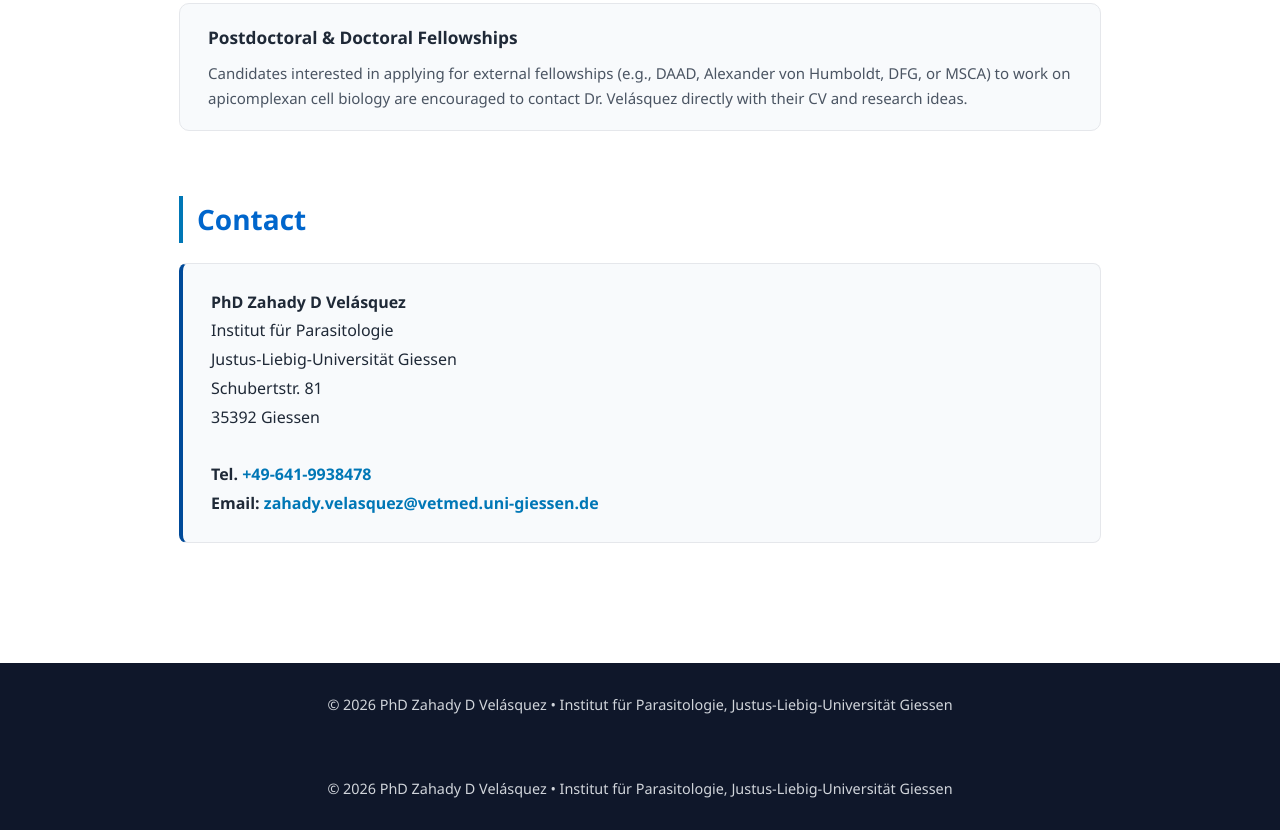
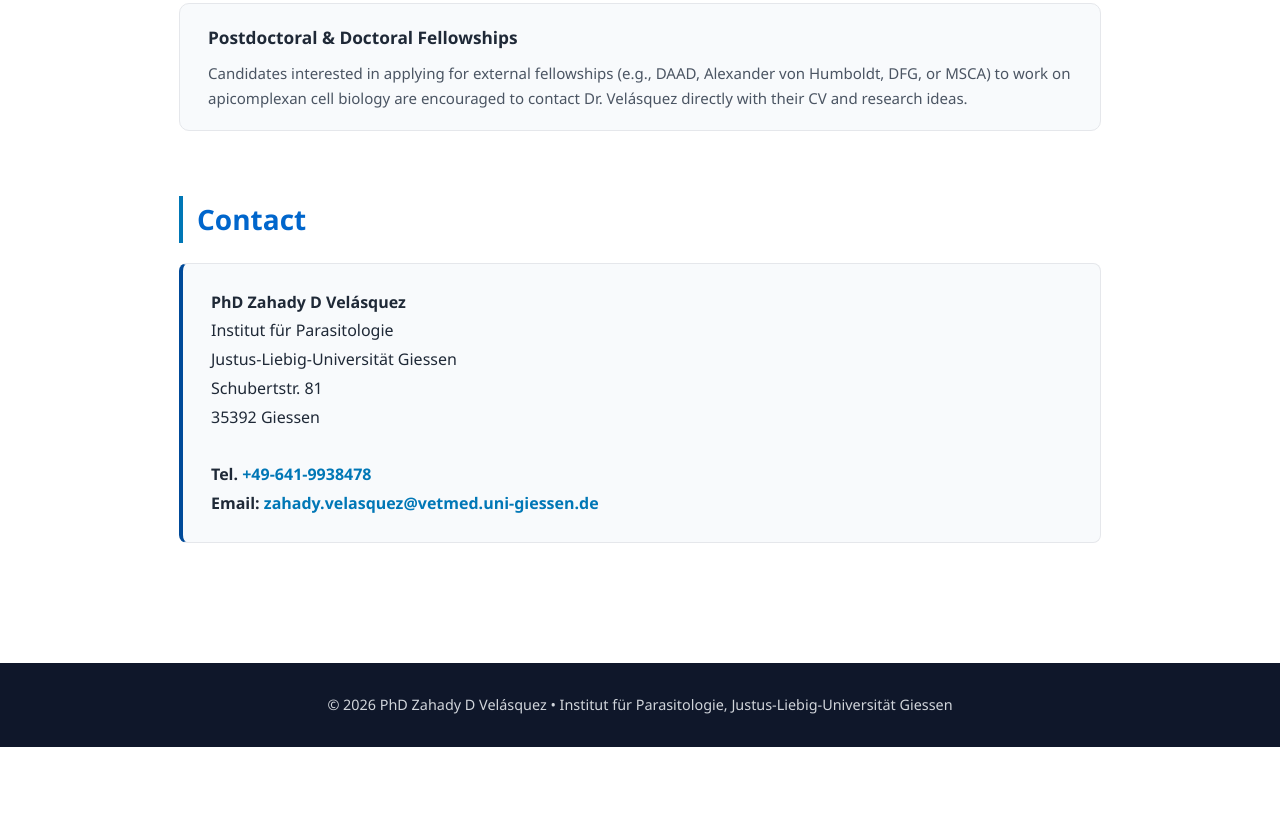
Before and after one commit to zahadyv/zahadyvelasquez, a plain HTML site: page index.html in a window 1280 px wide. Shown: the part 5497-6327 px from the top of the page. After the commit the page ends 6244 px from the top, so only its background shows below. Drawn offline with Linux system fonts and the light colour scheme.

Commit message:
Update index.html

```diff
--- a/index.html
+++ b/index.html
@@ -268,7 +268,7 @@
       </div>
     </section>
 
-    <script>
+       <script>
       document.querySelectorAll('a[data-doi]').forEach(function(link) {
         link.href = 'https://doi.org' + link.getAttribute('data-doi');
         link.target = '_blank';
@@ -367,10 +367,7 @@ children in Cameroon.</p>
 
   <footer>
     &copy; 2026 PhD Zahady D Velásquez &bull; Institut für Parasitologie, Justus-Liebig-Universität Giessen
-  </footer>
-  <footer>
-    &copy; 2026 PhD Zahady D Velásquez &bull; Institut für Parasitologie, Justus-Liebig-Universität Giessen
-  </footer>
+  </footer
 
 </body>
 </html>
```
